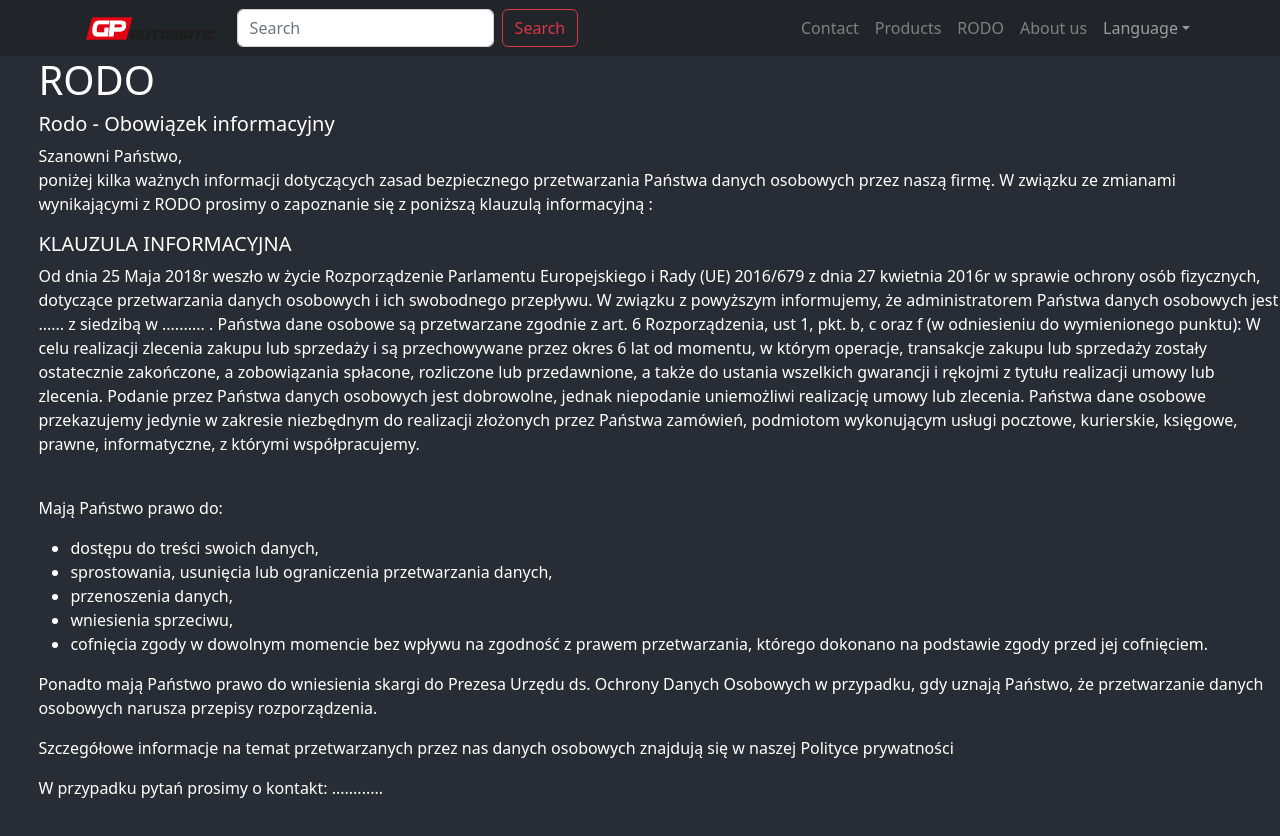
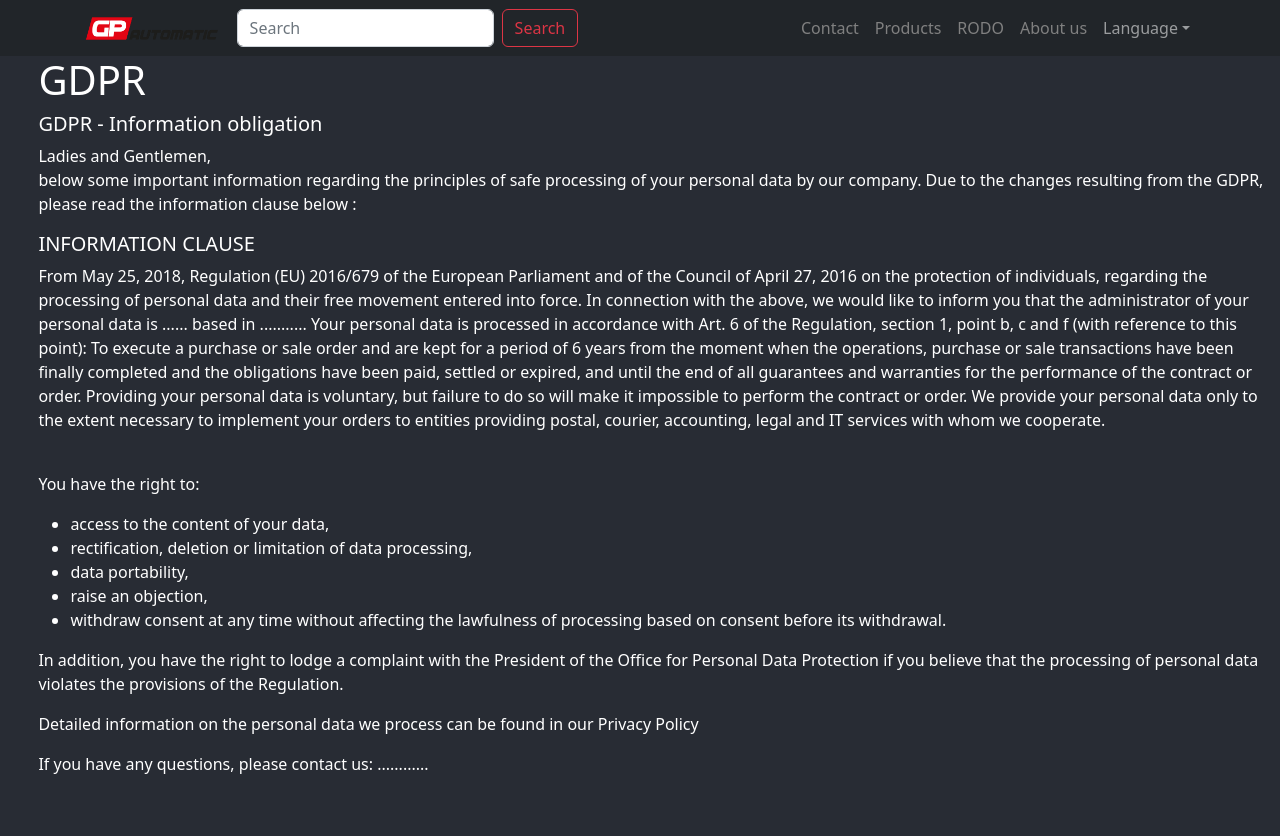
Before and after one commit to opielapatryk/mernshop4client, a React (Create React App) app: page /rodo in a window 1280 px wide. Shown: the top 836 px of the page. Built offline with nearby package versions, Linux system fonts and the light colour scheme.

Commit message:
rodo update

```diff
--- a/src/components/RODO.js
+++ b/src/components/RODO.js
@@ -4,25 +4,25 @@ function RODO(){
         <>
         <AppNavBar/>
         <div style={{color:"white", marginLeft:"3%", minHeight:"100vh"}}>
-        <h1>RODO</h1>
-         <h5>Rodo - Obowiązek informacyjny</h5>
-         <p >Szanowni Państwo, <br></br>
-poniżej kilka ważnych informacji dotyczących zasad bezpiecznego przetwarzania Państwa danych osobowych przez naszą firmę. W związku ze zmianami wynikającymi z RODO prosimy o zapoznanie się z poniższą klauzulą informacyjną :</p>
+        <h1>GDPR</h1>
+         <h5>GDPR - Information obligation</h5>
+         <p >Ladies and Gentlemen, <br></br>
+         below some important information regarding the principles of safe processing of your personal data by our company. Due to the changes resulting from the GDPR, please read the information clause below :</p>
 
-         <h5>KLAUZULA INFORMACYJNA</h5>
-         <p >Od dnia 25 Maja 2018r weszło w życie Rozporządzenie Parlamentu Europejskiego i Rady (UE) 2016/679 z dnia 27 kwietnia 2016r w sprawie ochrony osób fizycznych, dotyczące przetwarzania danych osobowych i ich swobodnego przepływu. W związku z powyższym informujemy, że administratorem Państwa danych osobowych jest ...... z siedzibą w ..........   . Państwa dane osobowe są przetwarzane zgodnie z art. 6 Rozporządzenia, ust 1, pkt. b, c oraz f (w odniesieniu do wymienionego punktu): W celu realizacji zlecenia zakupu lub sprzedaży i są przechowywane przez okres 6 lat od momentu, w którym operacje, transakcje zakupu lub sprzedaży zostały ostatecznie zakończone, a zobowiązania spłacone, rozliczone lub przedawnione, a także do ustania wszelkich gwarancji i rękojmi z tytułu realizacji umowy lub zlecenia. Podanie przez Państwa danych osobowych jest dobrowolne, jednak niepodanie uniemożliwi realizację umowy lub zlecenia. Państwa dane osobowe przekazujemy jedynie w zakresie niezbędnym do realizacji złożonych przez Państwa zamówień, podmiotom wykonującym usługi pocztowe, kurierskie, księgowe, prawne, informatyczne, z którymi współpracujemy.</p><br></br>
-         <p >Mają Państwo prawo do:</p>
+         <h5>INFORMATION CLAUSE</h5>
+         <p >From May 25, 2018, Regulation (EU) 2016/679 of the European Parliament and of the Council of April 27, 2016 on the protection of individuals, regarding the processing of personal data and their free movement entered into force. In connection with the above, we would like to inform you that the administrator of your personal data is ...... based in ........... Your personal data is processed in accordance with Art. 6 of the Regulation, section 1, point b, c and f (with reference to this point): To execute a purchase or sale order and are kept for a period of 6 years from the moment when the operations, purchase or sale transactions have been finally completed and the obligations have been paid, settled or expired, and until the end of all guarantees and warranties for the performance of the contract or order. Providing your personal data is voluntary, but failure to do so will make it impossible to perform the contract or order. We provide your personal data only to the extent necessary to implement your orders to entities providing postal, courier, accounting, legal and IT services with whom we cooperate.</p><br></br>
+         <p >You have the right to:</p>
         <ul>
-            <li >dostępu do treści swoich danych,</li>
-            <li >sprostowania, usunięcia lub ograniczenia przetwarzania danych,</li>
-            <li >przenoszenia danych,</li>
-            <li >wniesienia sprzeciwu,</li>
-            <li >cofnięcia zgody w dowolnym momencie bez wpływu na zgodność z prawem przetwarzania, którego dokonano na podstawie zgody przed jej cofnięciem.</li>
+            <li >access to the content of your data,</li>
+            <li >rectification, deletion or limitation of data processing,</li>
+            <li >data portability,</li>
+            <li >raise an objection,</li>
+            <li >withdraw consent at any time without affecting the lawfulness of processing based on consent before its withdrawal.</li>
         </ul>
-        <p >Ponadto mają Państwo prawo do wniesienia skargi do Prezesa Urzędu ds. Ochrony Danych Osobowych w przypadku, gdy uznają Państwo, że przetwarzanie danych osobowych narusza przepisy rozporządzenia.</p>
-        <p >Szczegółowe informacje na temat przetwarzanych przez nas danych osobowych znajdują się w naszej Polityce prywatności
+        <p >In addition, you have the right to lodge a complaint with the President of the Office for Personal Data Protection if you believe that the processing of personal data violates the provisions of the Regulation.</p>
+        <p >Detailed information on the personal data we process can be found in our Privacy Policy
 </p>
-        <p>W przypadku pytań prosimy o kontakt: ............
+        <p>If you have any questions, please contact us: ............
 
 </p>
         </div>
```
